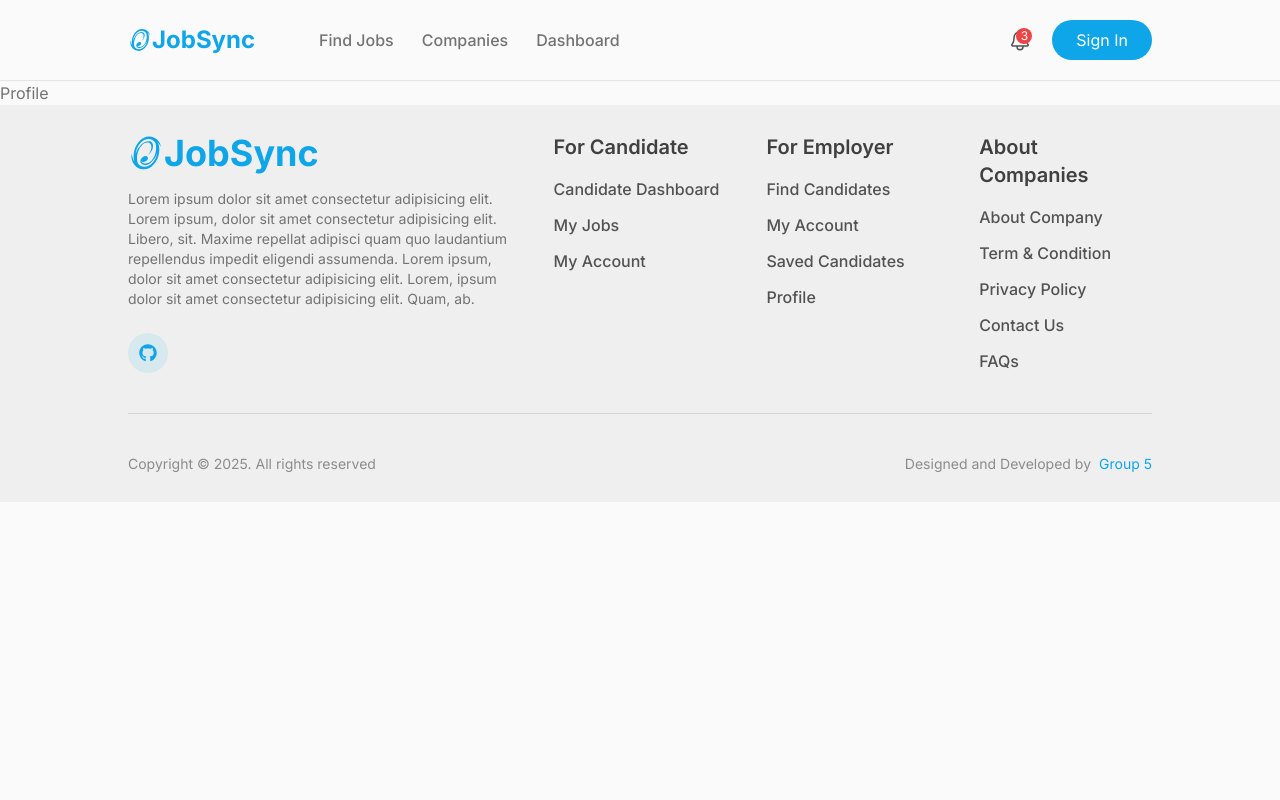
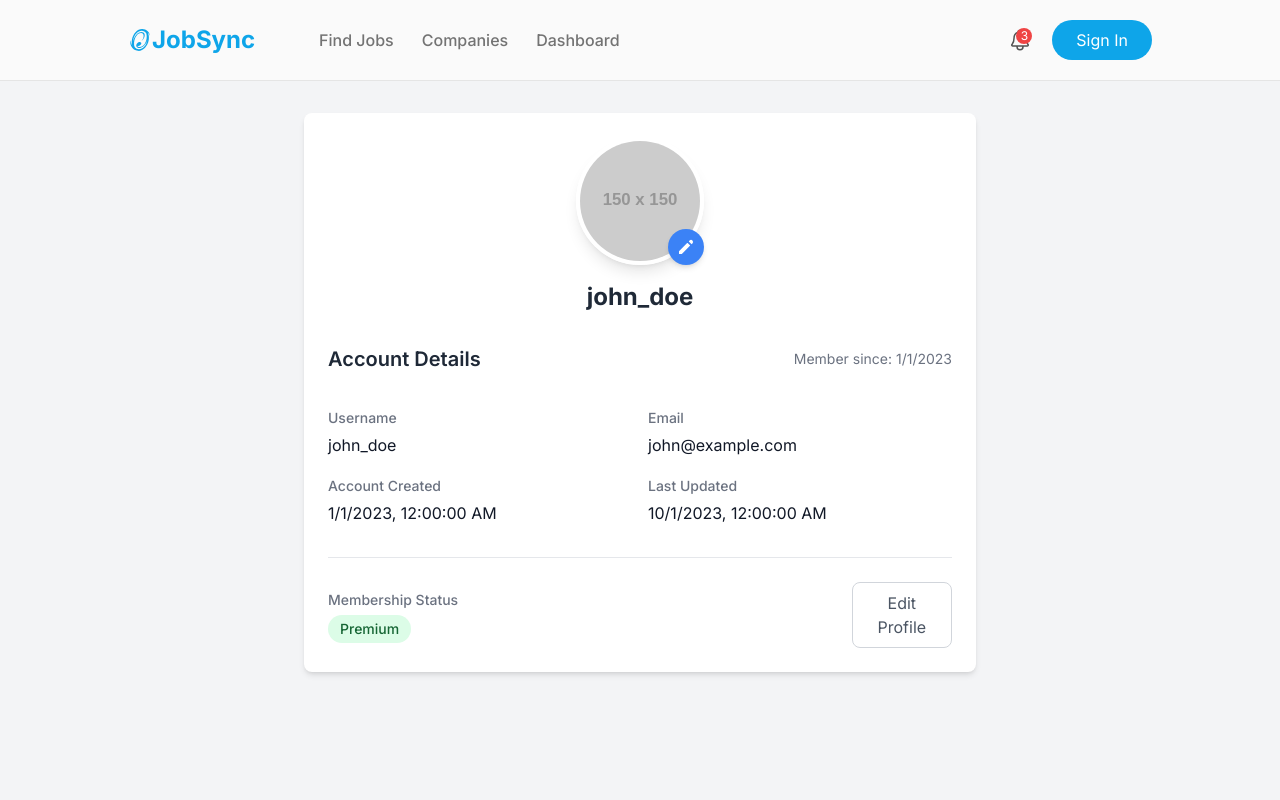
Before and after one commit to arkavidia-academya-WSE-2025/jobseeker-reactjs, a React (Vite) app in the folder fe-arkavidia/: page /profile in a window 1280 px wide. Shown: the top 800 px of the page. Built offline with nearby package versions, Linux system fonts and the light colour scheme.

Commit message:
feat: Added Profile component and removed ProfileDetails and ProfileEdit components

```diff
--- a/fe-arkavidia/src/components/lib/axios.js
+++ b/fe-arkavidia/src/components/lib/axios.js
@@ -0,0 +1,19 @@
+import axios from "axios";
+
+const apiClient = axios.create({
+  baseURL: "http://127.0.0.1:3000",
+  timeout: 1000,
+});
+
+// Optional: Add a method for making GET requests
+export const fetchData = async (endpoint) => {
+  try {
+    const response = await apiClient.get(endpoint);
+    return response.data;
+  } catch (error) {
+    console.error("Error fetching data:", error);
+    throw error;
+  }
+};
+
+export default apiClient;
--- a/fe-arkavidia/src/components/pages/home/sections/profile/Profile.jsx
+++ b/fe-arkavidia/src/components/pages/home/sections/profile/Profile.jsx
@@ -1,7 +1,131 @@
 import React from "react";
 
 const Profile = () => {
-  return <div>Profile</div>;
+  // Data user statis
+  const user = {
+    id: "123e4567-e89b-12d3-a456-426614174000",
+    username: "john_doe",
+    email: "john@example.com",
+    created_at: "2023-01-01T00:00:00Z",
+    updated_at: "2023-10-01T00:00:00Z",
+    is_premium: true,
+  };
+
+  const handleEditProfile = () => {
+    // Logika untuk menangani edit profil
+    console.log("Membuka editor profil");
+  };
+
+  return (
+    <div className="min-h-screen bg-gray-100 py-8">
+      <div className="max-w-2xl mx-auto bg-white rounded-lg shadow-md p-6">
+        {/* Foto Profil dan Tombol Edit */}
+        <div className="flex flex-col items-center mb-8 relative">
+          <div className="relative">
+            <img
+              src="https://via.placeholder.com/150"
+              alt="Profile"
+              className="w-32 h-32 rounded-full border-4 border-white shadow-lg"
+            />
+            <button
+              onClick={handleEditProfile}
+              className="absolute bottom-0 right-0 bg-blue-500 text-white p-2 rounded-full hover:bg-blue-600 transition-colors shadow-md"
+            >
+              <svg
+                xmlns="http://www.w3.org/2000/svg"
+                className="h-5 w-5"
+                viewBox="0 0 20 20"
+                fill="currentColor"
+              >
+                <path d="M13.586 3.586a2 2 0 112.828 2.828l-.793.793-2.828-2.828.793-.793zM11.379 5.793L3 14.172V17h2.828l8.38-8.379-2.83-2.828z" />
+              </svg>
+            </button>
+          </div>
+          <h2 className="mt-4 text-2xl font-bold text-gray-800">
+            {user.username}
+          </h2>
+        </div>
+
+        {/* Profile Header */}
+        <div className="flex justify-between items-center mb-8">
+          <h1 className="text-xl font-semibold text-gray-800">
+            Account Details
+          </h1>
+          <span className="text-sm text-gray-500">
+            Member since: {new Date(user.created_at).toLocaleDateString()}
+          </span>
+        </div>
+
+        {/* Account Details */}
+        <div className="space-y-4">
+          <div className="grid grid-cols-1 md:grid-cols-2 gap-4">
+            <div>
+              <label className="text-sm font-medium text-gray-500">
+                Username
+              </label>
+              <p className="mt-1 text-gray-900">{user.username}</p>
+            </div>
+
+            <div>
+              <label className="text-sm font-medium text-gray-500">Email</label>
+              <p className="mt-1 text-gray-900">{user.email}</p>
+            </div>
+          </div>
+
+          <div className="grid grid-cols-1 md:grid-cols-2 gap-4">
+            <div>
+              <label className="text-sm font-medium text-gray-500">
+                Account Created
+              </label>
+              <p className="mt-1 text-gray-900">
+                {new Date(user.created_at).toLocaleString()}
+              </p>
+            </div>
+
+            <div>
+              <label className="text-sm font-medium text-gray-500">
+                Last Updated
+              </label>
+              <p className="mt-1 text-gray-900">
+                {new Date(user.updated_at).toLocaleString()}
+              </p>
+            </div>
+          </div>
+        </div>
+
+        {/* Membership Status dan Tombol Edit Utama */}
+        <div className="mt-8 pt-6 border-t border-gray-200">
+          <div className="flex justify-between items-center">
+            <div className="grid grid-cols-1 md:grid-cols-2 gap-4 w-full">
+              <div>
+                <label className="text-sm font-medium text-gray-500">
+                  Membership Status
+                </label>
+                <div className="mt-1">
+                  <span
+                    className={`inline-flex items-center px-3 py-1 rounded-full text-sm font-medium ${
+                      user.is_premium
+                        ? "bg-green-100 text-green-800"
+                        : "bg-red-100 text-red-800"
+                    }`}
+                  >
+                    {user.is_premium ? "Premium" : "Basic"}
+                  </span>
+                </div>
+              </div>
+            </div>
+
+            <button
+              onClick={handleEditProfile}
+              className="ml-4 bg-white text-gray-600 px-4 py-2 rounded-lg border border-gray-300 hover:bg-gray-50 hover:text-gray-800 transition-colors"
+            >
+              Edit Profile
+            </button>
+          </div>
+        </div>
+      </div>
+    </div>
+  );
 };
 
 export default Profile;
--- a/fe-arkavidia/src/components/pages/home/sections/profile/ProfileDetails.jsx
+++ /dev/null
@@ -1,7 +0,0 @@
-import React from "react";
-
-const ProfileDetails = () => {
-  return <div>ProfileDetails</div>;
-};
-
-export default ProfileDetails;
--- a/fe-arkavidia/src/components/pages/home/sections/profile/ProfileEdit.jsx
+++ /dev/null
@@ -1,7 +0,0 @@
-import React from "react";
-
-const ProfileEdit = () => {
-  return <div>ProfileEdit</div>;
-};
-
-export default ProfileEdit;
```
